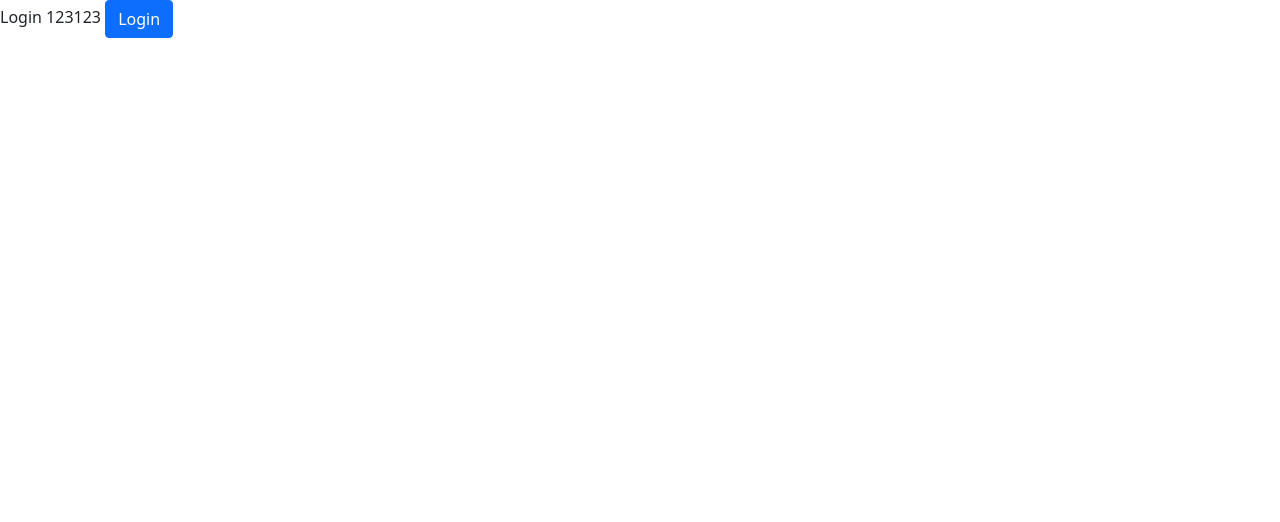
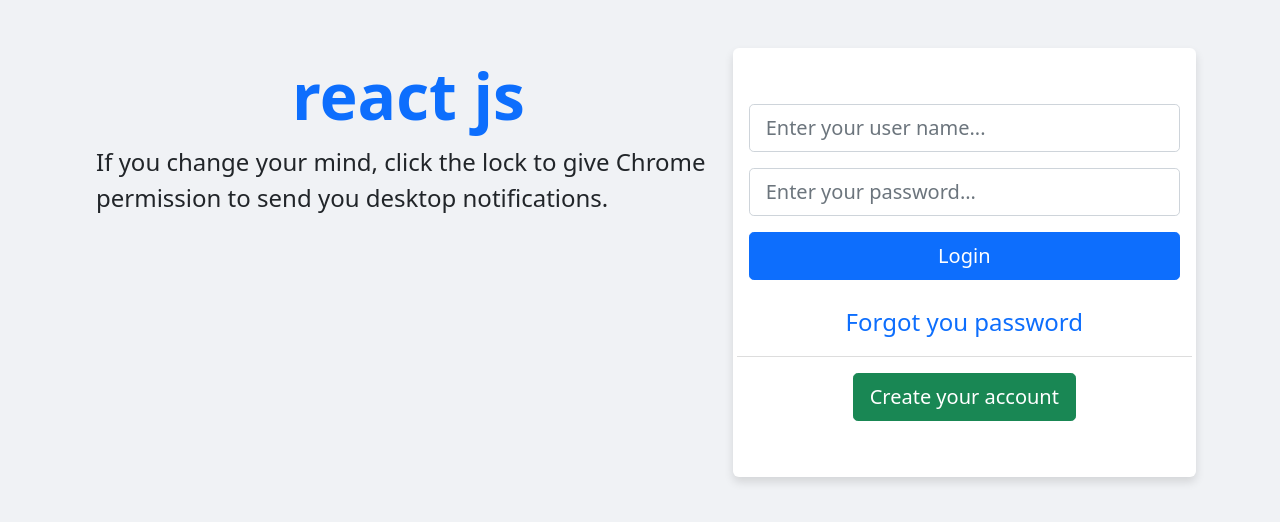
Before and after one commit to tylerdurden2k2/jwt-front-end, a React (Create React App) app: page /Login in a window 1280 px wide. Shown: the top 522 px of the page. Built offline with nearby package versions, Linux system fonts and the light colour scheme.

Commit message:
login-form

```diff
--- a/src/App.js
+++ b/src/App.js
@@ -1,5 +1,5 @@
 import "./App.scss";
-import Nav from "./components/Navigation/Nav";
+// import Nav from "./components/Navigation/Nav";
 import { BrowserRouter as Router, Switch, Route } from "react-router-dom";
 import Login from "./components/Login/Login";
 import "bootstrap/dist/css/bootstrap.min.css";
--- a/src/App.scss
+++ b/src/App.scss
@@ -1,8 +1,11 @@
 * {
     margin: 0;
     padding: 0;
+    box-sizing: border-box;
 }
-
 body {
     font-family: Arial, Helvetica, sans-serif;
 }
+.app-container {
+    min-height: 100px;
+}
--- a/src/components/Login/Login.js
+++ b/src/components/Login/Login.js
@@ -2,8 +2,55 @@
 
 const Login = (props) => {
     return (
-        <div className="login-container">
-            Login 123123 <button className="btn btn-primary">Login</button>
+        <div className="login-container container-fluid pt-md-5 px-md-5">
+            <div className="row px-md-5">
+                <div className="login-introduce col-md-7 d-flex flex-column">
+                    <div className="brand text-center text-primary d-none d-md-block">
+                        react js
+                    </div>
+                    <div className="description d-none d-md-block text-dark-50 ">
+                        If you change your mind, click the lock to give Chrome
+                        permission to send you desktop notifications.
+                    </div>
+                </div>
+                <div className="login-form container py-5 px-3 col-md-5">
+                    <div className="row">
+                        <div className="col-md-12 d-md-none text-center fs-1 fw-bold text-primary">
+                            react js
+                        </div>
+                        <div className="col-12 my-2">
+                            <input
+                                type="text"
+                                className="form-control form-control-lg"
+                                placeholder="Enter your user name..."
+                            />
+                        </div>
+                        <div className="col-12 my-2">
+                            <input
+                                type="password"
+                                className="form-control form-control-lg"
+                                placeholder="Enter your password..."
+                            />
+                        </div>
+                        <div className="col-12 my-2">
+                            <button className="btn btn-primary w-100 btn-lg">
+                                Login
+                            </button>
+                        </div>
+                        <div className="col-12 text-center my-3">
+                            <a className="forgot-password" href="/">
+                                Forgot you password
+                            </a>
+                        </div>
+                        <div className="line col-12 mb-2" />
+                        <div className="col-12 my-2 text-center">
+                            <button className="btn btn-lg btn-success">
+                                Create your account
+                            </button>
+                        </div>
+                    </div>
+                </div>
+            </div>
         </div>
     );
 };
--- a/src/components/Login/Login.scss
+++ b/src/components/Login/Login.scss
@@ -0,0 +1,29 @@
+.login-container {
+    min-height: 100vh;
+    background-color: #f0f2f5;
+    .login-introduce {
+        .brand {
+            font-size: 4rem;
+            font-weight: 600;
+        }
+        .description {
+            font-size: 1.5rem;
+        }
+    }
+    .login-form {
+        border-radius: 6px;
+        background-color: white;
+        box-shadow: 0 5px 10px rgba(0, 0, 0, 0.12);
+        .line {
+            height: 1px;
+            background: #ddd;
+        }
+        .forgot-password {
+            font-size: 1.5rem;
+            text-decoration: none;
+            &:hover {
+                text-decoration: underline;
+            }
+        }
+    }
+}
```
